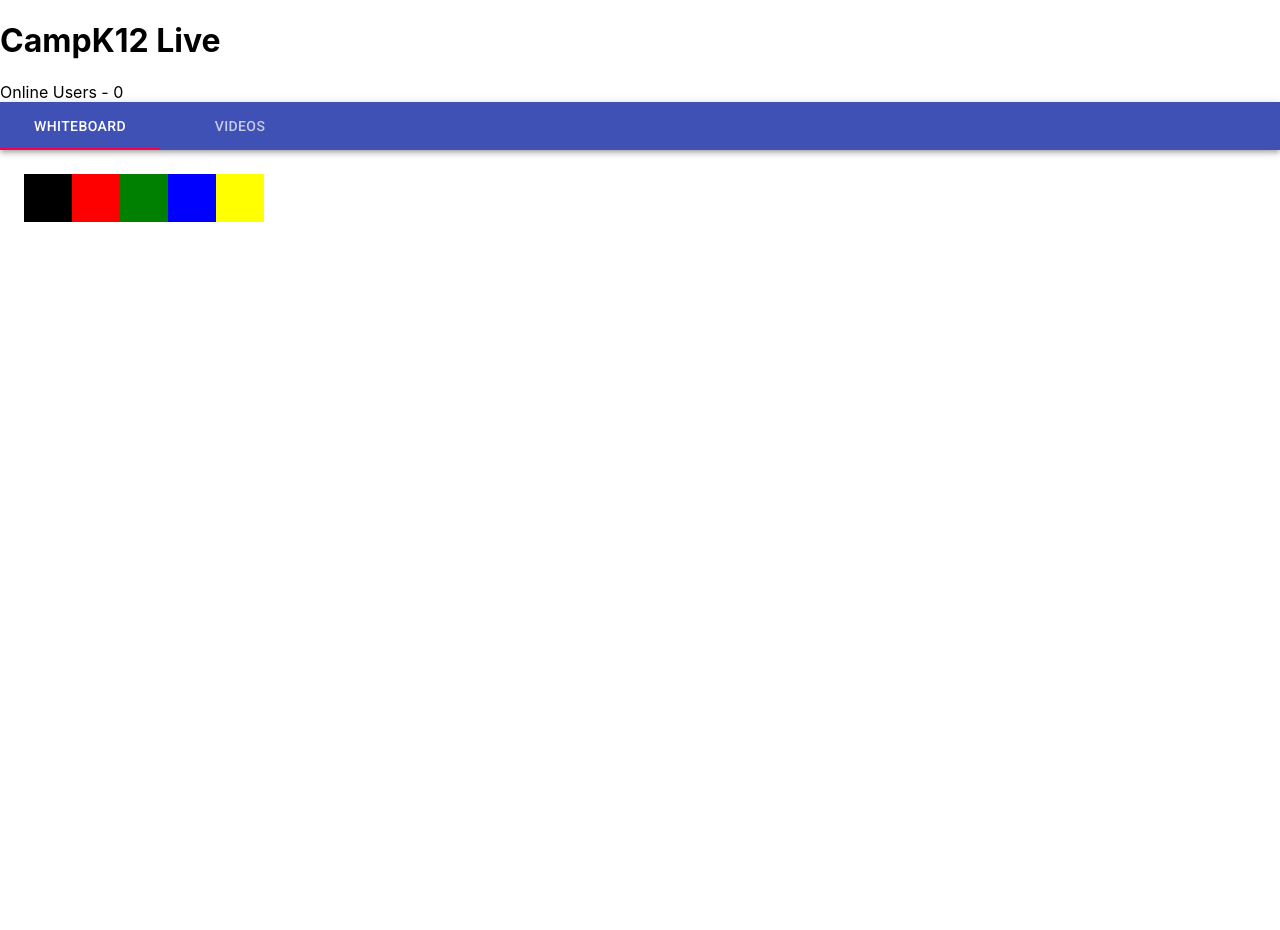
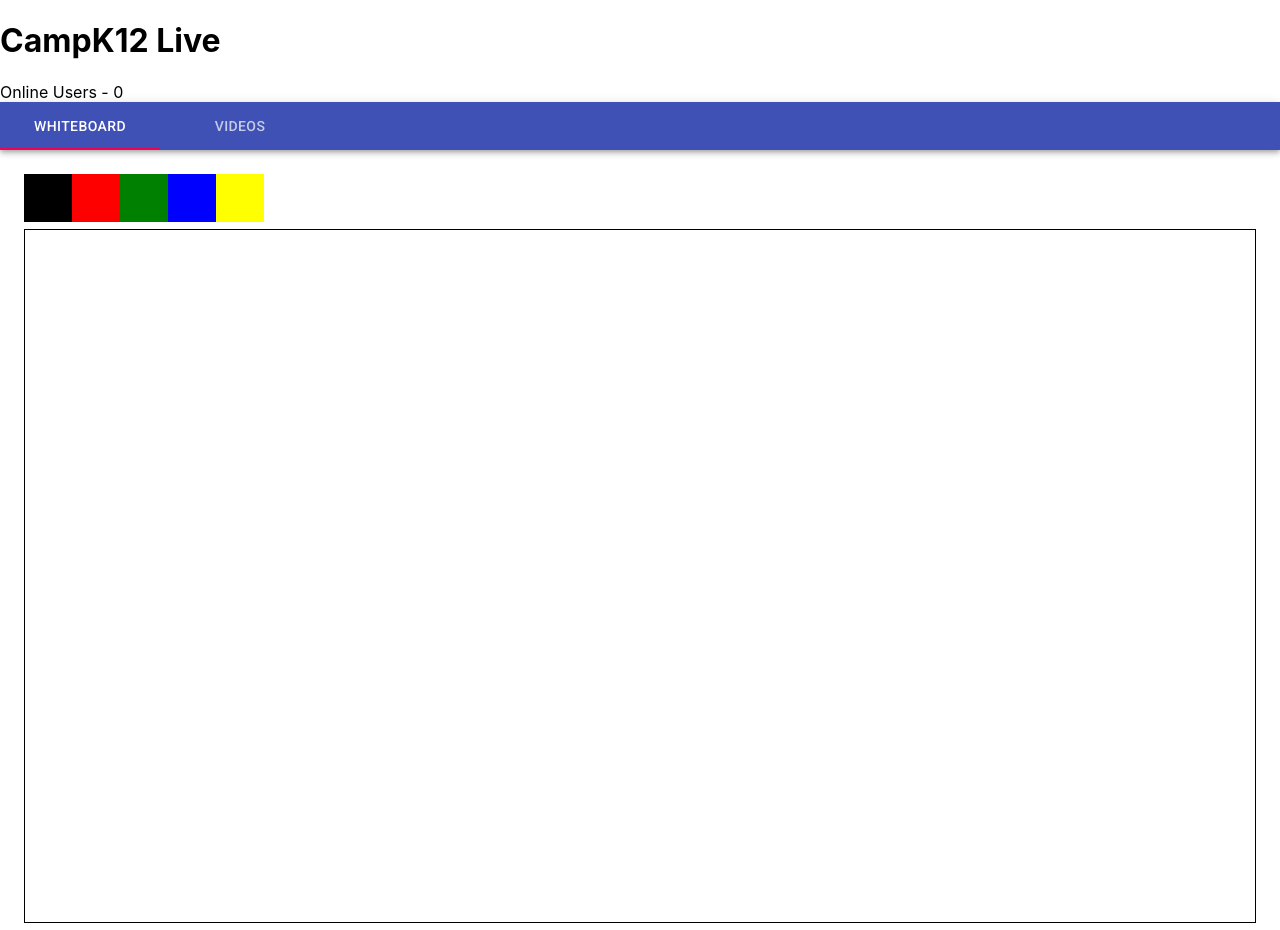
Before and after one commit to shubh22/camp-live-frontend, a React (Create React App) app: page /rooms/1 in a window 1280 px wide. Before the commit the page ends 800 px from the top, so only its background shows below. Built offline with nearby package versions, Linux system fonts and the light colour scheme; no server answers.

Commit message:
css update

```diff
--- a/public/style.css
+++ b/public/style.css
@@ -7,7 +7,11 @@
   }
 
   html, body {
-    /* height: 100%; */
+    display: block;
+    float: left;
+    width: 100%;
+    height: 100%;
+    position: relative;
     margin: 0;
     padding: 0;
   }
@@ -17,31 +21,58 @@
    */
 
    #root{
-       /* height: 100%; */
+    display: block;
+    float: left;
+    width: 100%;
+    height: 100%;
+    position: relative;
+    height: 100%;
+   }
+   h1{
+    display: block;
+    float: left;
+    position: relative;
    }
    .main{
-       /* height: 100%; */
+    display: block;
+    float: left;
+    width: 100%;
+    position: relative;
+    height: auto;
+   }
+   .makeStyles-root-1{
+    display: block;
+    float: left;
+    width: 100%;
+    position: relative;
    }
    .makeStyles-root-1, .MuiBox-root-7, .main-wb, .MuiTypography-body1{
-       /* height: 100%; */
+       height: 100%;
    }
    #simple-tabpanel-0{
-    /* height: 100%; */
-    }
+    height: 100%;
+   }
+   .main-wb{
+    display: block;
+    float: left;
+    width: 100%;
+    position: relative;
+   }
 
   .whiteboard {
-    height: 100%;
+    height: calc(100% - 55px);
     width: 100%;
-    position: absolute;
-    left: 0;
+    position: relative;
+    /* left: 0;
     right: 0;
     bottom: 0;
-    top: 0;
-    z-index: -2147483647;
+    top: 0; */
+    z-index: 2147483647;
+    border: 1px solid;
   }
 
   .colors {
-    position: fixed;
+    position: relative;
   }
 
   .color {
```
Also changed, not shown: 1 other file (tests, documents, lock files or other folders).
